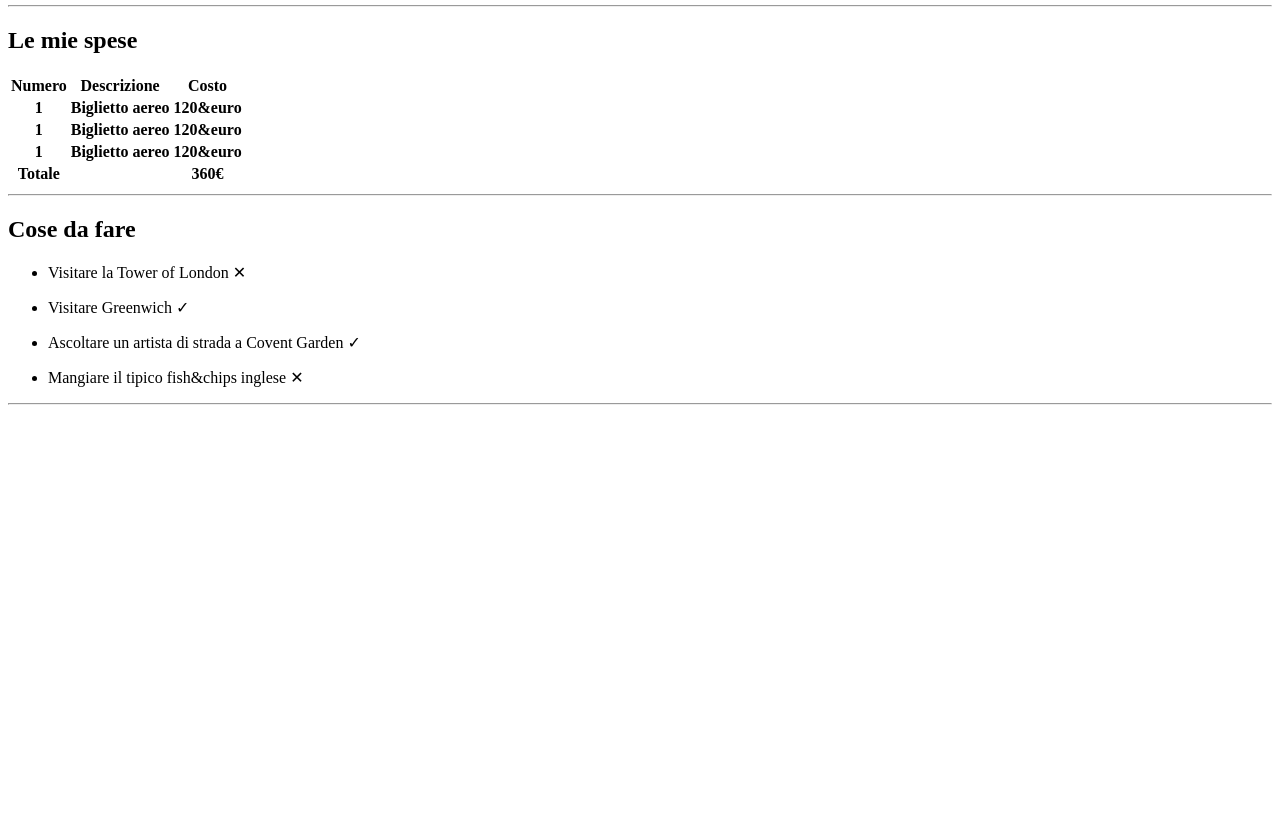
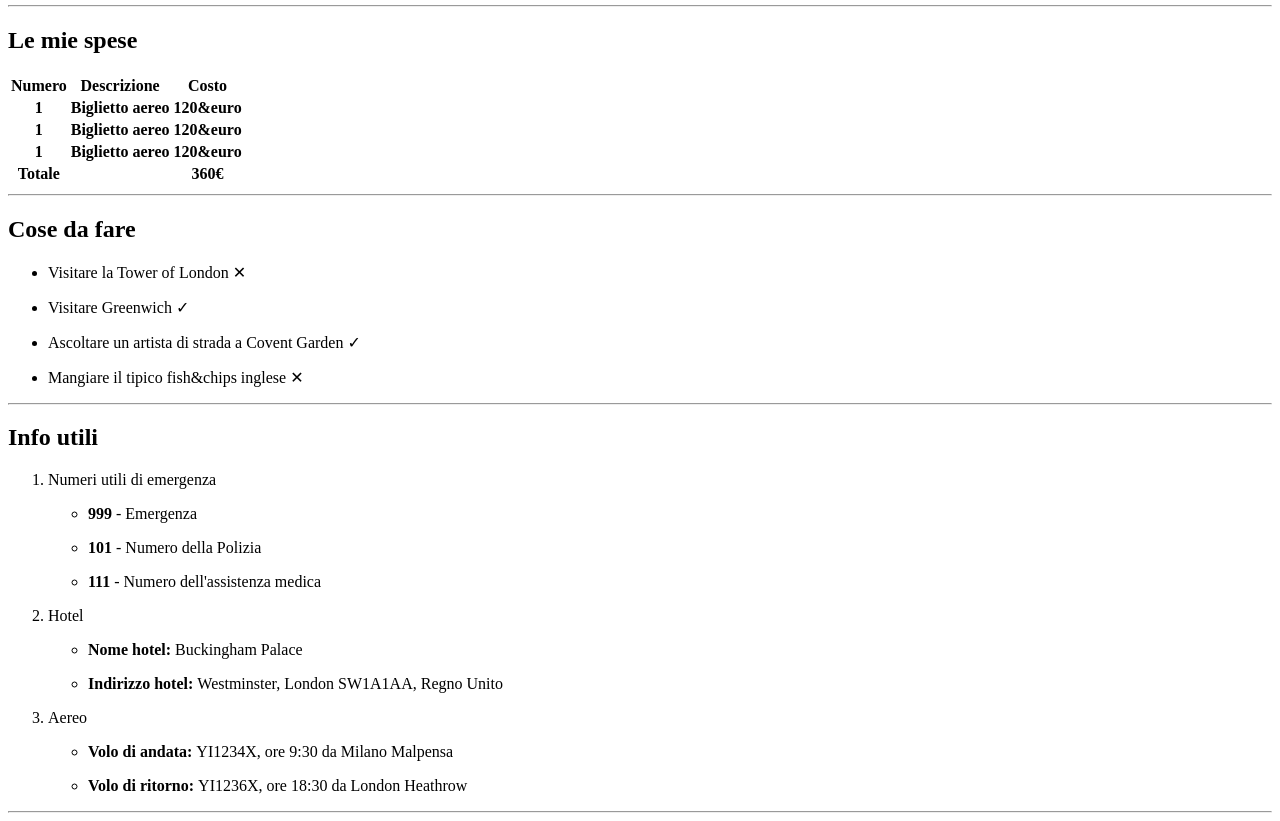
Before and after one commit to EugenioCaiazz0/html-london-trip, a plain HTML site: page index.html in a window 1280 px wide. Shown: the part 101-922 px from the top of the page. Before the commit the page ends 800 px from the top, so only its background shows below. Drawn offline with Linux system fonts and the light colour scheme.

Commit message:
Add useful-info section

```diff
--- a/index.html
+++ b/index.html
@@ -70,6 +70,39 @@
     <hr>
 </section>
 
+<!-- Sezione delle info utili -->
+<section>
+    <h2> Info utili </h2>
+    <ol>
+        <li>
+            <p>Numeri utili di emergenza</p>
+            <ul>
+                <li> <p> <strong>999</strong> - Emergenza </p> </li>
+                <li> <p> <strong>101</strong> - Numero della Polizia </p> </li>
+                <li> <p> <strong>111</strong> - Numero dell'assistenza medica </p> </li>
+            </ul>
+        </li>
+
+        <li>
+            <p>Hotel</p>
+            <ul>
+                <li> <p> <strong> Nome hotel: </strong> Buckingham Palace </p></li>
+                <li> <p> <strong> Indirizzo hotel: </strong> Westminster, London SW1A1AA, Regno Unito </p></li>
+            </ul>
+        </li>
+
+        <li>
+            <p>Aereo</p>
+            <ul>
+                <li> <p> <strong> Volo di andata: </strong> YI1234X, ore 9:30 da Milano Malpensa </p></li>
+                <li> <p> <strong> Volo di ritorno: </strong> YI1236X, ore 18:30 da London Heathrow </p></li>
+            </ul>
+            </ul>
+        </li>
+    </ol>
+    <hr>
+</section>
+
 <!-- blank footer -->
 <footer>
 
```
